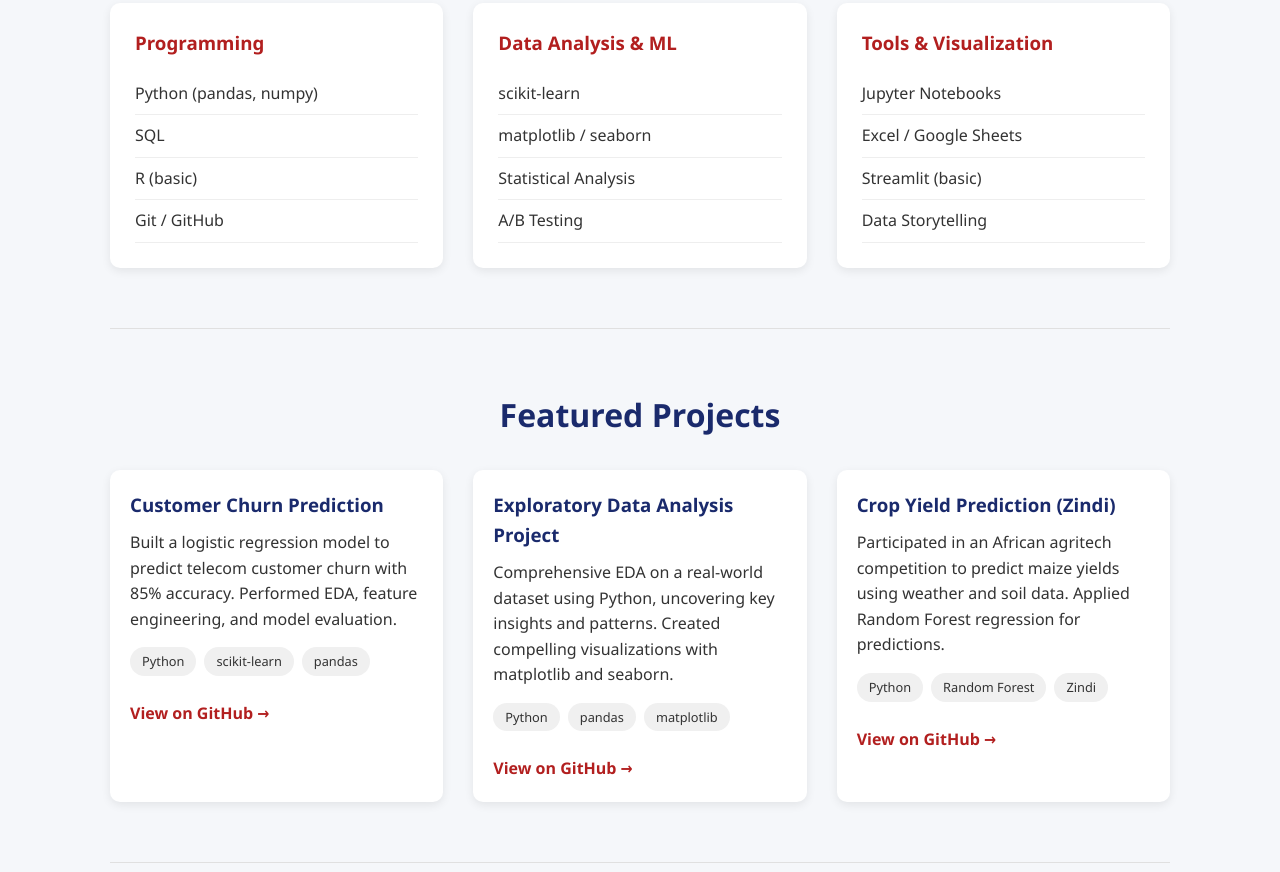
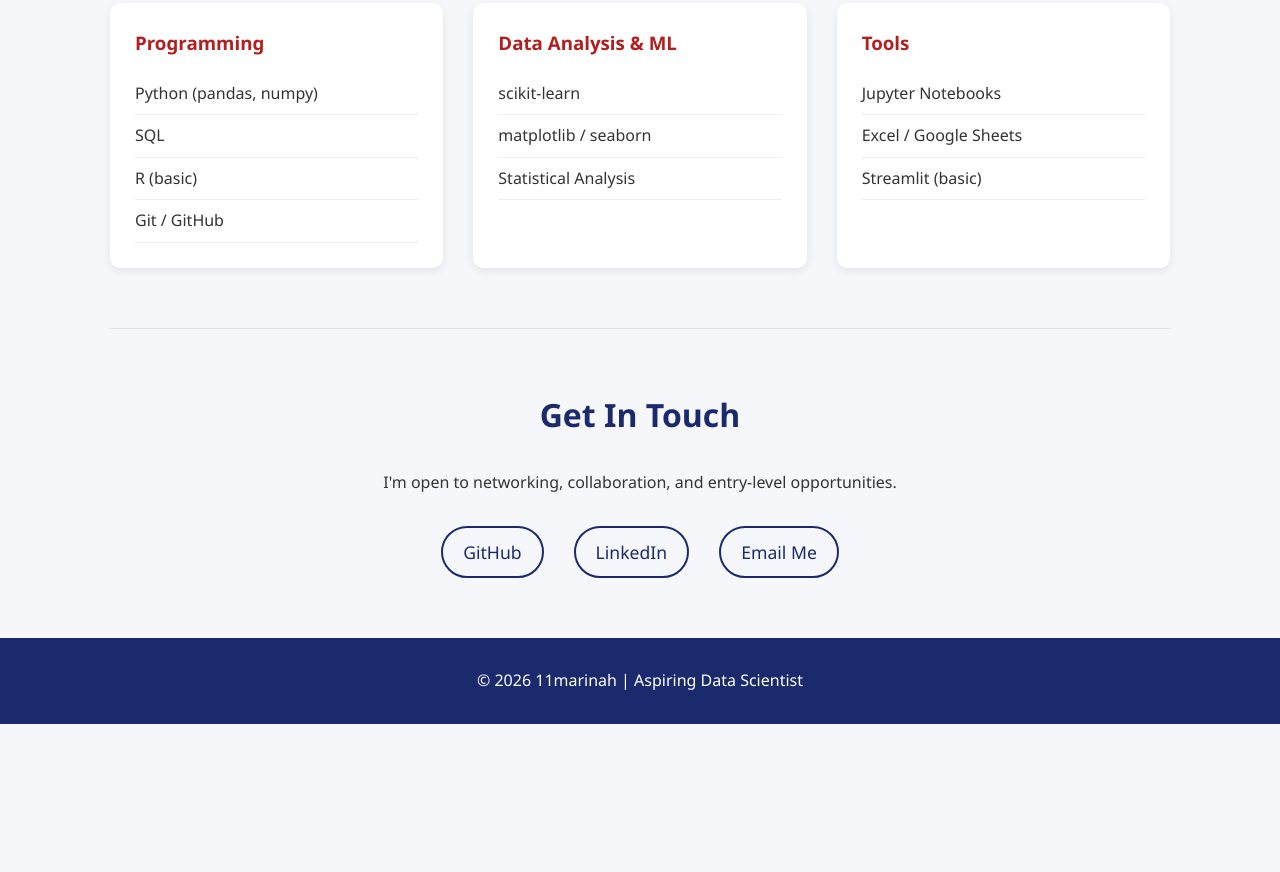
Before and after one commit to 11marinah/11marinah.github.io, a plain HTML site: page index.html in a window 1280 px wide. Shown: the part 988-1860 px from the top of the page. After the commit the page ends 1712 px from the top, so only its background shows below. Drawn offline with Linux system fonts and the light colour scheme.

Commit message:
Updated the portfolio

```diff
--- a/index.html
+++ b/index.html
@@ -143,56 +143,6 @@
             border-bottom: 1px solid #eee;
         }
 
-        /* Projects */
-        .projects-grid {
-            display: grid;
-            grid-template-columns: repeat(auto-fit, minmax(300px, 1fr));
-            gap: 30px;
-        }
-
-        .project-card {
-            background: white;
-            border-radius: 10px;
-            overflow: hidden;
-            box-shadow: 0 3px 10px rgba(0,0,0,0.08);
-            transition: transform 0.3s;
-        }
-
-        .project-card:hover {
-            transform: translateY(-5px);
-        }
-
-        .project-info {
-            padding: 20px;
-        }
-
-        .project-info h3 {
-            margin-bottom: 10px;
-            color: #1a2a6c;
-        }
-
-        .project-tags {
-            margin: 15px 0;
-            display: flex;
-            flex-wrap: wrap;
-            gap: 8px;
-        }
-
-        .tag {
-            background: #f0f0f0;
-            padding: 4px 12px;
-            border-radius: 20px;
-            font-size: 0.8rem;
-        }
-
-        .project-link {
-            display: inline-block;
-            margin-top: 10px;
-            color: #b21f1f;
-            text-decoration: none;
-            font-weight: 600;
-        }
-
         /* Contact */
         .contact-info {
             text-align: center;
@@ -240,7 +190,7 @@
     <header>
         <div class="container">
             <div class="profile-img">👩‍💻</div>
-            <h1>Marina Uwibambe</h1>
+            <h1>Marina </h1>
             <div class="tagline">Aspiring Data Scientist | Turning Data into Decisions</div>
         </div>
     </header>
@@ -249,7 +199,6 @@
         <ul>
             <li><a href="#about">About</a></li>
             <li><a href="#skills">Skills</a></li>
-            <li><a href="#projects">Projects</a></li>
             <li><a href="#contact">Contact</a></li>
         </ul>
     </nav>
@@ -260,7 +209,7 @@
             <section id="about">
                 <h2>About Me</h2>
                 <div class="about-content">
-                    <p>I'm Marina Uwibambe, a passionate Data Scientist-in-training with a love for uncovering patterns and telling stories through data. I believe that data, when properly analyzed and communicated, can drive better decisions and create meaningful impact.</p>
+                    <p>I'm Marina , a passionate Data Scientist-in-training with a love for uncovering patterns and telling stories through data. I believe that data, when properly analyzed and communicated, can drive better decisions and create meaningful impact.</p>
                     <br>
                     <p>Currently mastering Python, SQL, machine learning, and statistical analysis. I enjoy solving real-world problems - from customer churn prediction to agricultural yield forecasting. My goal is to use data science to make a positive difference, starting right here in Africa.</p>
                 </div>
@@ -285,60 +234,15 @@
                             <li>scikit-learn</li>
                             <li>matplotlib / seaborn</li>
                             <li>Statistical Analysis</li>
-                            <li>A/B Testing</li>
                         </ul>
                     </div>
                     <div class="skill-category">
-                        <h3>Tools & Visualization</h3>
+                        <h3>Tools</h3>
                         <ul>
                             <li>Jupyter Notebooks</li>
                             <li>Excel / Google Sheets</li>
                             <li>Streamlit (basic)</li>
-                            <li>Data Storytelling</li>
                         </ul>
-                    </div>
-                </div>
-            </section>
-
-            <!-- Projects Section -->
-            <section id="projects">
-                <h2>Featured Projects</h2>
-                <div class="projects-grid">
-                    <div class="project-card">
-                        <div class="project-info">
-                            <h3>Customer Churn Prediction</h3>
-                            <p>Built a logistic regression model to predict telecom customer churn with 85% accuracy. Performed EDA, feature engineering, and model evaluation.</p>
-                            <div class="project-tags">
-                                <span class="tag">Python</span>
-                                <span class="tag">scikit-learn</span>
-                                <span class="tag">pandas</span>
-                            </div>
-                            <a href="https://github.com/11marinah" class="project-link" target="_blank">View on GitHub →</a>
-                        </div>
-                    </div>
-                    <div class="project-card">
-                        <div class="project-info">
-                            <h3>Exploratory Data Analysis Project</h3>
-                            <p>Comprehensive EDA on a real-world dataset using Python, uncovering key insights and patterns. Created compelling visualizations with matplotlib and seaborn.</p>
-                            <div class="project-tags">
-                                <span class="tag">Python</span>
-                                <span class="tag">pandas</span>
-                                <span class="tag">matplotlib</span>
-                            </div>
-                            <a href="https://github.com/11marinah" class="project-link" target="_blank">View on GitHub →</a>
-                        </div>
-                    </div>
-                    <div class="project-card">
-                        <div class="project-info">
-                            <h3>Crop Yield Prediction (Zindi)</h3>
-                            <p>Participated in an African agritech competition to predict maize yields using weather and soil data. Applied Random Forest regression for predictions.</p>
-                            <div class="project-tags">
-                                <span class="tag">Python</span>
-                                <span class="tag">Random Forest</span>
-                                <span class="tag">Zindi</span>
-                            </div>
-                            <a href="https://github.com/11marinah" class="project-link" target="_blank">View on GitHub →</a>
-                        </div>
                     </div>
                 </div>
             </section>
@@ -360,7 +264,7 @@
 
     <footer>
         <div class="container">
-            <p>&copy; 2025 Marina Uwibambe | Aspiring Data Scientist</p>
+            <p>&copy; 2026 11marinah | Aspiring Data Scientist</p>
         </div>
     </footer>
 </body>
```
